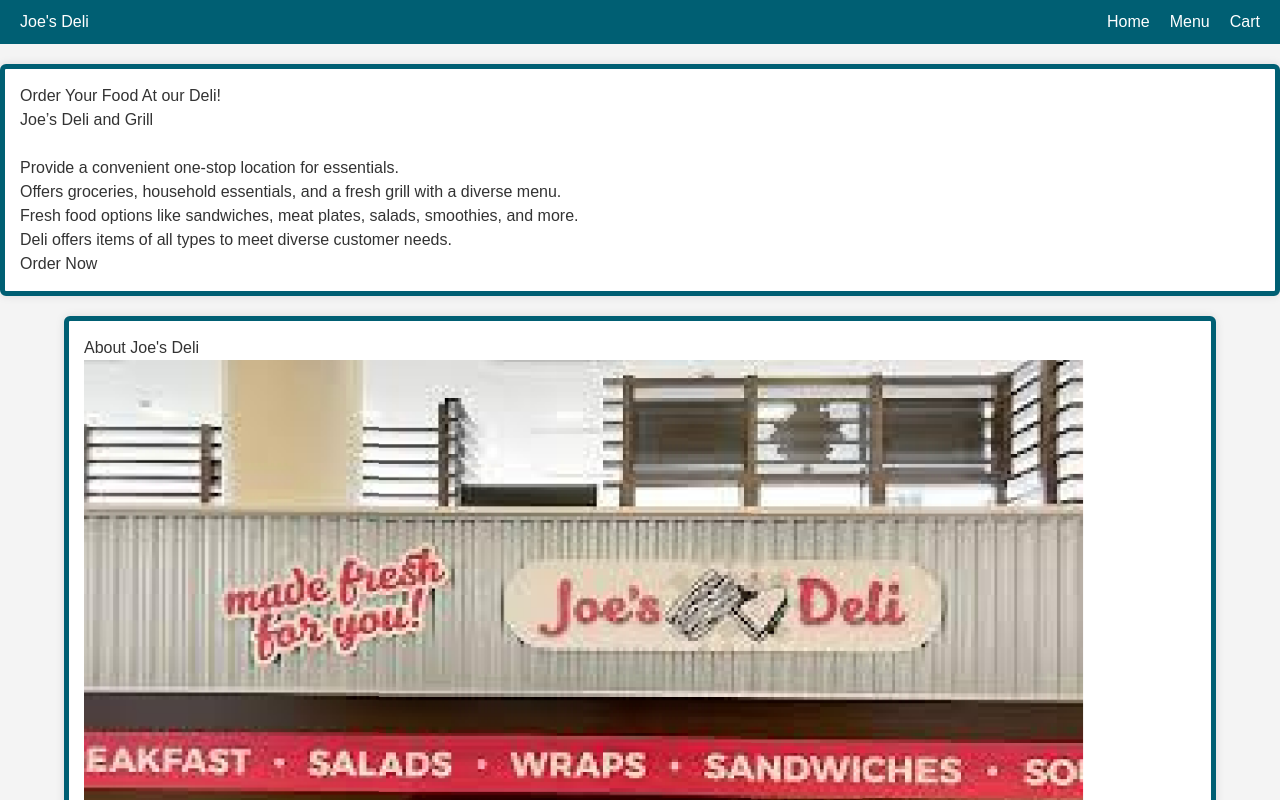
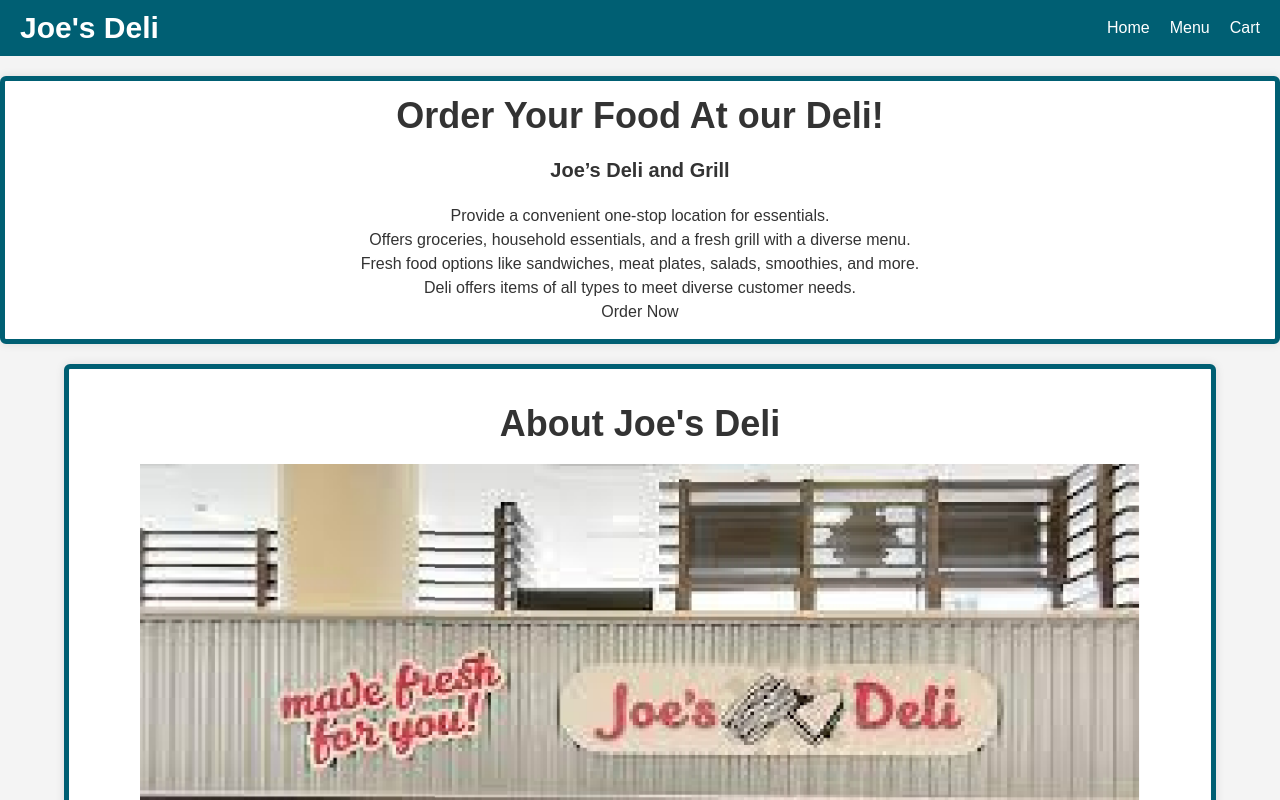
Before and after one commit to JoanG5/CIS5800, a React (Vite) app in the folder client/: page / in a window 1280 px wide. Shown: the top 800 px of the page. Built offline with nearby package versions, Linux system fonts and the light colour scheme.

Commit message:
edited the menu page and the home page to be more pleasing to the eye

```diff
--- a/client/src/components/ItemCard.css
+++ /dev/null
@@ -1,52 +0,0 @@
-* {
-    margin: 0;
-    padding: 0;
-    box-sizing: border-box;
-    font-family: 'Arial', sans-serif;
-}
-
-body {
-    background-color: #f0f0f0;
-    color: #333;
-}
-
-.nav {
-    background-color: #005f73;
-    color: white;
-    padding: 10px 20px;
-    display: flex;
-    justify-content: space-between;
-    align-items: center;
-}
-
-.navlinks ul {
-    list-style: none;
-    display: flex;
-}
-
-.navlinks ul li a {
-    color: white;
-    padding: 10px 15px;
-    text-decoration: none;
-}
-
-.navlinks ul li a:hover {
-    background-color: #cbf3f0;
-}
-
-.header {
-    text-align: center;
-    padding: 20px;
-}
-
-input[type="search"] {
-    padding: 8px;
-    width: 30%;
-    margin-top: 10px;
-}
-
-.main .category {
-    margin: 20px;
-    background: white;
-    padding: 15px;
-    border-radius: 8px}
--- a/client/src/components/ItemCard.jsx
+++ b/client/src/components/ItemCard.jsx
@@ -5,6 +5,9 @@ function ItemCard({ props }) {
   const [amount, setAmount] = useState(0);
 
   const addItem = async () => {
+    if (amount === 0) {
+      return;
+    }
     const formData = new FormData();
     formData.append("item", props.id);
     formData.append("quantity", amount);
@@ -15,28 +18,35 @@ function ItemCard({ props }) {
     console.log(response.data);
   };
 
-  const baseUrl = 'http://127.0.0.1:8000';
+  const baseUrl = "http://127.0.0.1:8000";
   const imageUrl = `${baseUrl}${props.photo}`;
 
   return (
     <>
-      <div className="m-4 bg-blue-300">
-        <h1 className="text-3xl font-bold underline">{props.name}</h1>
-        <img src={imageUrl} alt={props.name} width={"250px"} height={"250px"} />
-        <p>{props.description}</p>
-        <p>{props.price}</p>
+      <div className="m-4 p-4 bg-blue-300 rounded-lg min-w-72">
+        <h1 className="text-3xl font-bold">{props.name}</h1>
+        <img
+          src={imageUrl}
+          alt={props.name}
+          className="w-36 h-36 object-cover rounded-lg mx-auto mb-5"
+        />
+        <p className="text-xl">{props.description}</p>
+        <p className="text-xl mb-5">${props.price}</p>
+        <div className="flex justify-end items-center">
           <button
             onClick={addItem}
-          className="bg-blue-500 hover:bg-blue-700 text-white font-bold py-2 px-4 rounded"
+            className="bg-blue-500 hover:bg-blue-700 text-white font-bold py-2 px-4 rounded focus:outline-none focus:shadow-outline ml-2"
           >
             Add to cart
           </button>
           <input
-          className="w-10"
+            className="w-10 h-10 border-2 border-black rounded-lg"
+            min={0}
             type="number"
             onChange={(e) => setAmount(e.target.value)}
             limit={props.stock}
           ></input>
+        </div>
       </div>
     </>
   );
--- a/client/src/components/Navbar.jsx
+++ b/client/src/components/Navbar.jsx
@@ -4,7 +4,7 @@ import { Link } from "react-router-dom";
 function Navbar() {
   return (
     <div class="nav" id="nav">
-      <div class="logo">
+      <div class="logo text-3xl font-bold">
         <h2>Joe's Deli</h2>
       </div>
 
--- a/client/src/pages/Home.jsx
+++ b/client/src/pages/Home.jsx
@@ -5,11 +5,10 @@ import AboutJoe from "../assets/About Joe's Deli.png";
 function Home() {
   return (
     <>
-      <div class="container">
-        <h1> Order Your Food At our Deli!</h1>
+      <div class="container" style={{ textAlign: "center" }}>
+        <h1 className="text-4xl font-bold">Order Your Food At our Deli!</h1>
         <p>
-          Joe’s Deli and Grill <br />
-          <br />
+          <h3 className="text-xl my-5 font-bold">Joe’s Deli and Grill</h3>
           Provide a convenient one-stop location for essentials.
           <br />
           Offers groceries, household essentials, and a fresh grill with a
@@ -25,14 +24,20 @@ function Home() {
           <a href="">Order Now</a>
         </button>
       </div>
-      <div class="container2">
-        <h1> About Joe's Deli</h1>
+      <div class="container2" style={{ textAlign: "center" }}>
+        <h1 className="text-4xl font-bold my-5"> About Joe's Deli</h1>
         <div class="centerT">
-          <img class="pizza" src={AboutJoe} width="1000px" height="500px" />
+          <img
+            class="pizza"
+            src={AboutJoe}
+            width="1000px"
+            height="500px"
+            style={{ margin: "0 auto" }}
+          />
         </div>
 
         <div class="Joe's Deli">
-          <h3> Joe's Deli</h3>
+          <h3 className="text-xl my-5 font-bold"> Joe's Deli</h3>
           <p style={{ fontSize: "large" }}>
             The name of the business is Joe’s Deli and Grill. Our goal is to
             develop a location where everyone can come and pick up their
--- a/client/src/pages/Menu.jsx
+++ b/client/src/pages/Menu.jsx
@@ -18,13 +18,19 @@ function Menu() {
   }, []);
 
   return (
-    <div>
-      <h1 className="text-3xl font-bold underline">Menu</h1>
-      <h2 className="text-xl font-bold">Select an item to add to your cart:</h2>
-      <div className="flex flex-row">
-        {items && items.map((item) => <ItemCard key={item.id} props={item} />)}
+    <>
+      <h1 className="text-3xl font-bold text-center m-4">Menu</h1>
+
+      <div className="container2">
+        <h2 className="text-xl font-bold">
+          Select an items to add to your cart:
+        </h2>
+        <div className="flex flex-row">
+          {items &&
+            items.map((item) => <ItemCard key={item.id} props={item} />)}
+        </div>
       </div>
-    </div>
+    </>
   );
 }
 
```
Also changed, not shown: 1 other file (tests, documents, lock files or other folders). Lines whose indentation alone changed are shown as unchanged.
